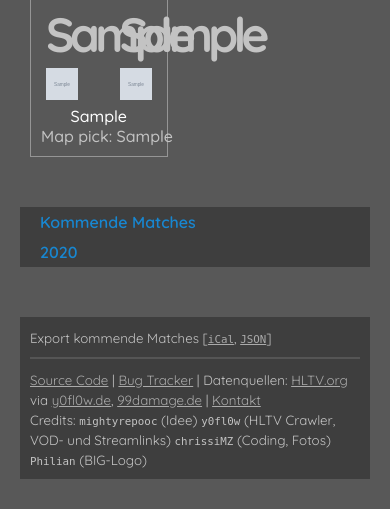
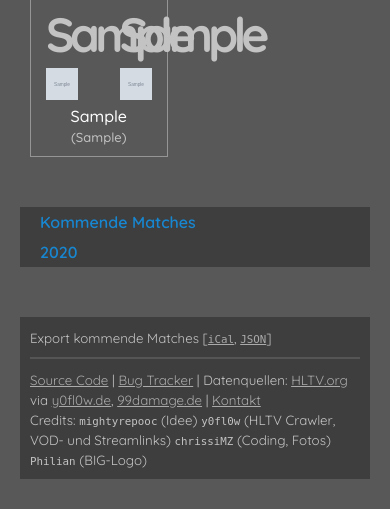
Before and after one commit to ckarrie/ckw-csgo, a Django app: template csgomatches/templates/csgomatches/match_list.html in a window 390 px wide. Shown: the part 565-1074 px from the top of the page. Run offline with Django 3.2, Linux system fonts and the light colour scheme; the template is opened without the code that fills it: most values are stand-ins (such as "Sample title", 1, 10 or a date in 2020); grey boxes marked "Sample" are stand-in pictures; grey boxes are pictures that could not be loaded.

Commit message:
cleanups

```diff
--- a/csgomatches/templates/csgomatches/match_list.html
+++ b/csgomatches/templates/csgomatches/match_list.html
@@ -328,7 +328,7 @@
             }
 
             .map_pick {
-                white-space: nowrap;
+                font-size: small;
             }
 
         }
@@ -506,7 +506,7 @@
                                     <span class="played_map">{{ mm.played_map|default_if_none:"-" }}</span>
                                     <br/>
                                     {% if mm.map_pick_of %}
-                                        <span class="map_pick">Map pick: <span class="no-wrap">{{ mm.map_pick_of }}</span></span><br/>
+                                        <span class="map_pick no-wrap">({{ mm.map_pick_of }})</span><br/>
                                     {% endif %}
                                     {% comment %}
                                 <!-- {{ mm.starting_at|date:'H:i (e)' }} -->
```
